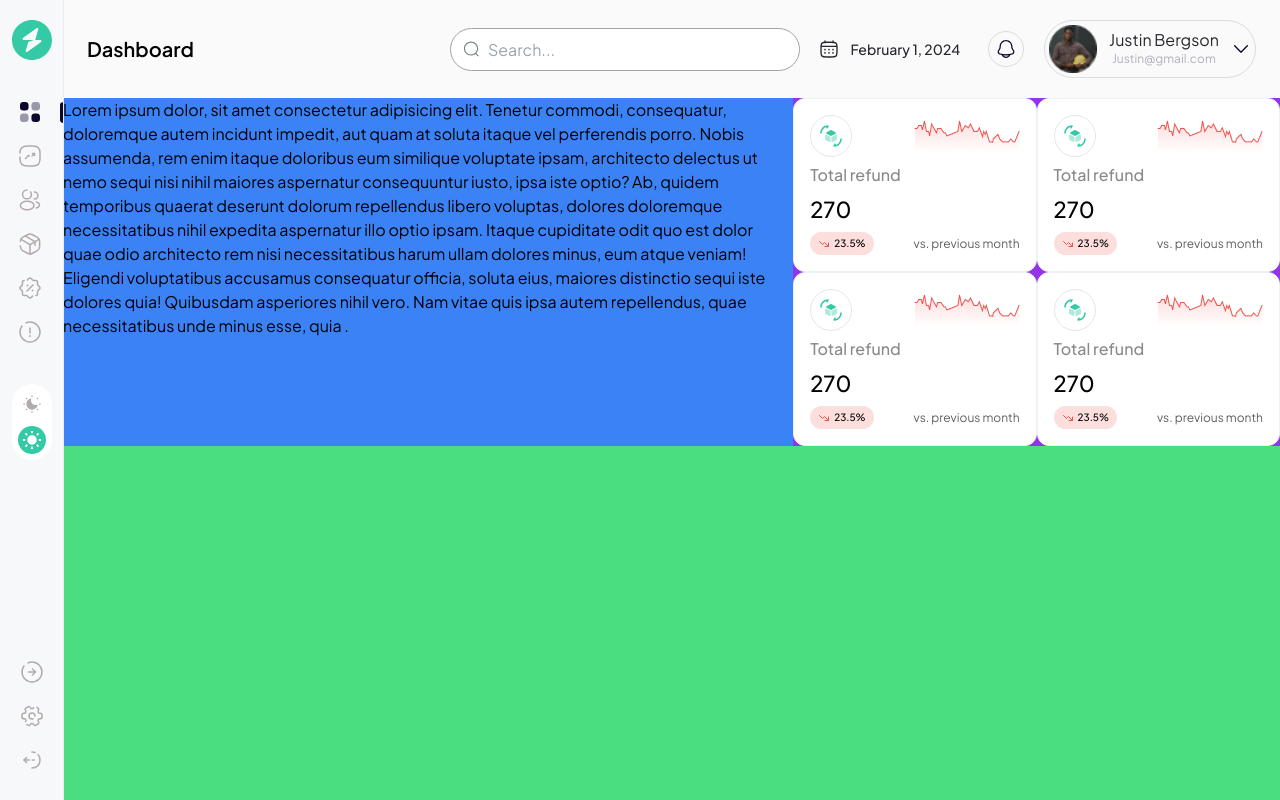
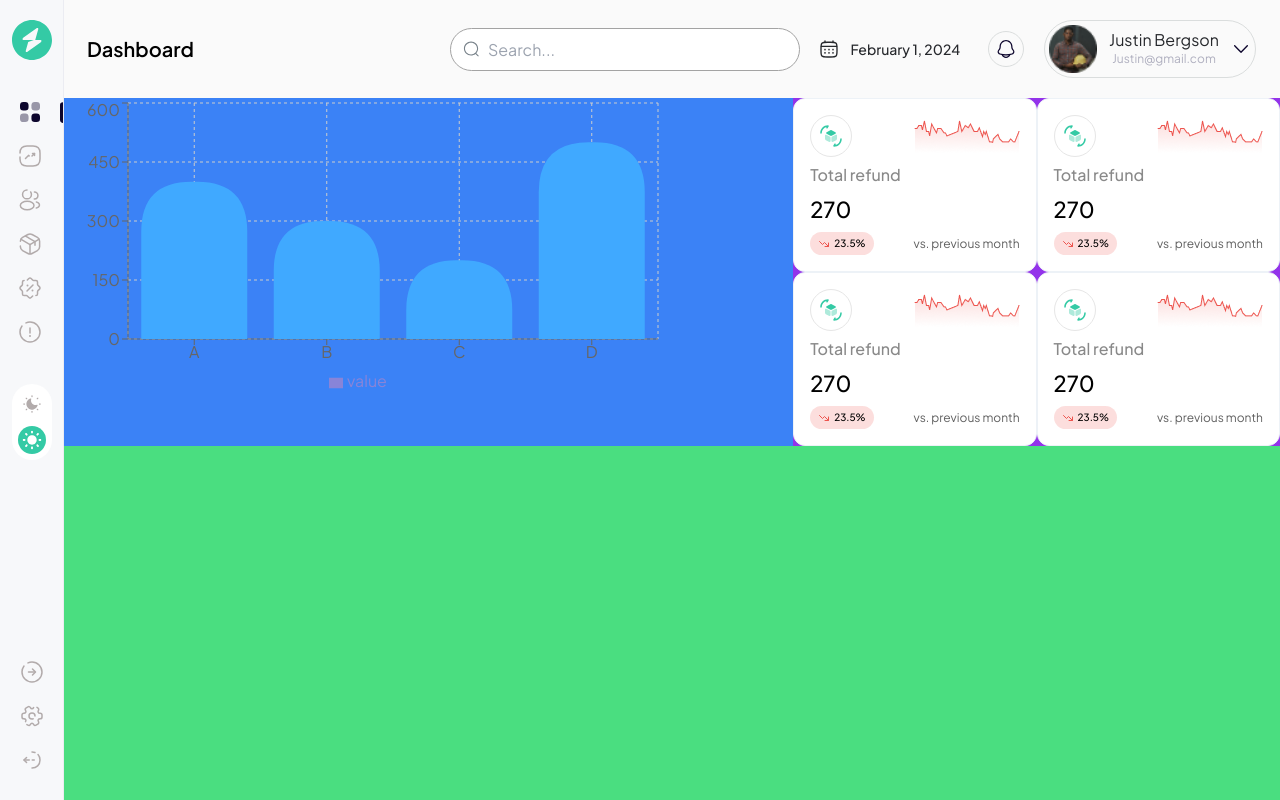
Before and after one commit to AbassKoyang/analytics-dashboard, a React (Vite) app: page / in a window 1280 px wide. Built offline with nearby package versions, Linux system fonts and the light colour scheme.

Commit message:
created bar chart with rechartjs

```diff
--- a/package.json
+++ b/package.json
@@ -12,7 +12,8 @@
   "dependencies": {
     "react": "^18.2.0",
     "react-dom": "^18.2.0",
-    "react-router-dom": "^6.21.3"
+    "react-router-dom": "^6.21.3",
+    "recharts": "^2.11.0"
   },
   "devDependencies": {
     "@types/react": "^18.2.43",
--- /dev/null
+++ b/src/components/BarChart.jsx
@@ -0,0 +1,33 @@
+import { BarChart, Bar, XAxis, YAxis, CartesianGrid, Tooltip, Legend } from 'recharts';
+
+
+// Custom shape function for rounded top-left and top-right edges
+const RoundedBar = ({ x, y, width, height }) => {
+    const radius = 50;
+    return (
+                <path d={`M${x},${y + height}
+                L${x},${y + radius}
+                Q${x},${y} ${x + radius},${y}
+                L${x + width - radius},${y}
+                Q${x + width},${y} ${x + width},${y + radius}
+                L${x + width},${y + height}
+                Z`}
+        fill="rgb(64, 169, 255)"
+        />
+    );
+    };
+
+const CustomBarChart = ({data}) => {
+  return (
+    <BarChart width={600} height={300} data={data}>
+    <CartesianGrid strokeDasharray="3 3" />
+    <XAxis dataKey="name" />
+    <YAxis />
+    <Tooltip />
+    <Legend />
+    <Bar shape={<RoundedBar />} dataKey="value" fill="#8884d8" />
+  </BarChart>
+  )
+}
+
+export default CustomBarChart
--- a/src/components/ChartCard.jsx
+++ b/src/components/ChartCard.jsx
@@ -1,7 +1,17 @@
+import CustomBarChart from "./BarChart"
 
+// Example data
+const data = [
+    { name: 'A', value: 400 },
+    { name: 'B', value: 300 },
+    { name: 'C', value: 200 },
+    { name: 'D', value: 500 },
+  ];
 const ChartCard = () => {
   return (
-    <div className="bg-blue-500 col-span-5 lg:col-span-3">Lorem ipsum dolor, sit amet consectetur adipisicing elit. Tenetur commodi, consequatur, doloremque autem incidunt impedit, aut quam at soluta itaque vel perferendis porro. Nobis assumenda, rem enim itaque doloribus eum similique voluptate ipsam, architecto delectus ut nemo sequi nisi nihil maiores aspernatur consequuntur iusto, ipsa iste optio? Ab, quidem temporibus quaerat deserunt dolorum repellendus libero voluptas, dolores doloremque necessitatibus nihil expedita aspernatur illo optio ipsam. Itaque  cupiditate odit quo est dolor quae odio architecto rem nisi necessitatibus harum ullam dolores minus, eum atque veniam! Eligendi voluptatibus accusamus consequatur officia, soluta eius, maiores distinctio sequi iste dolores quia! Quibusdam asperiores nihil vero. Nam vitae quis ipsa autem repellendus, quae necessitatibus unde minus esse, quia .</div>
+    <div className="bg-blue-500 col-span-5 lg:col-span-3">
+        <CustomBarChart data={data} />
+    </div>
   )
 }
 
```
Also changed, not shown: 1 other file (tests, documents, lock files or other folders).
